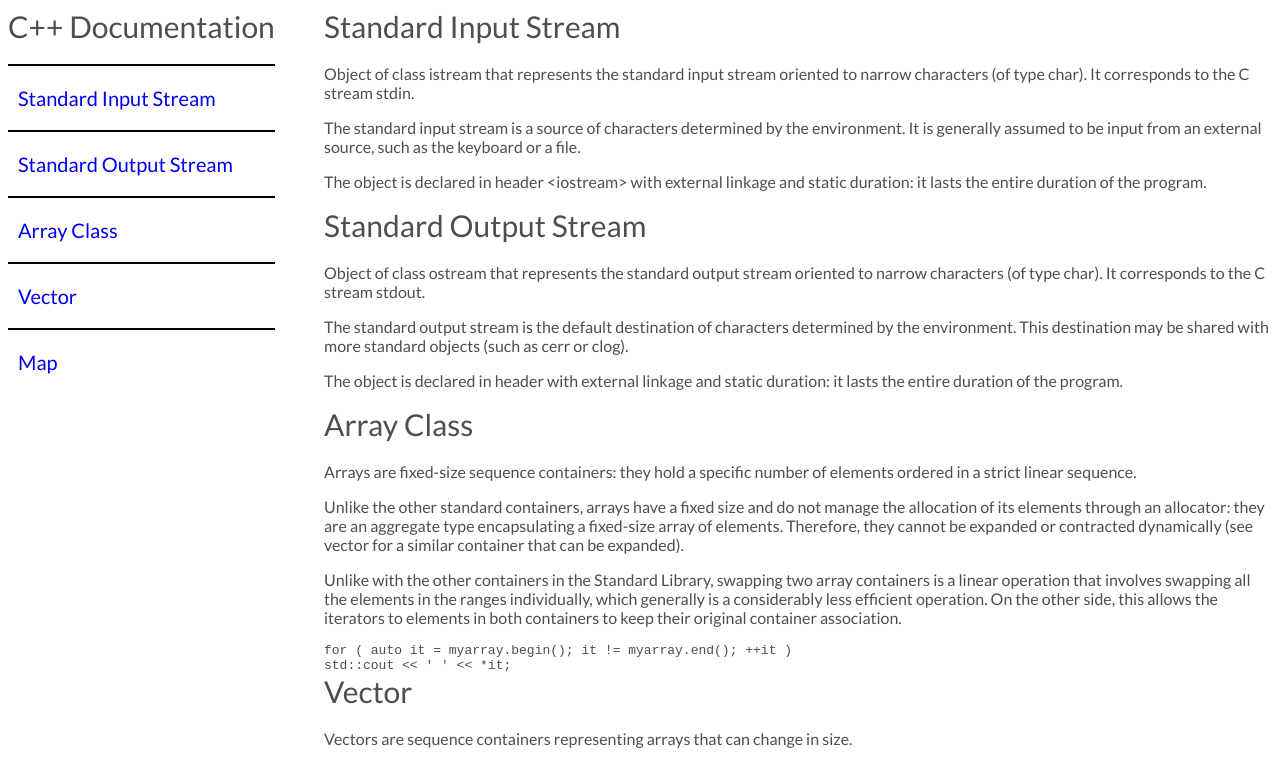
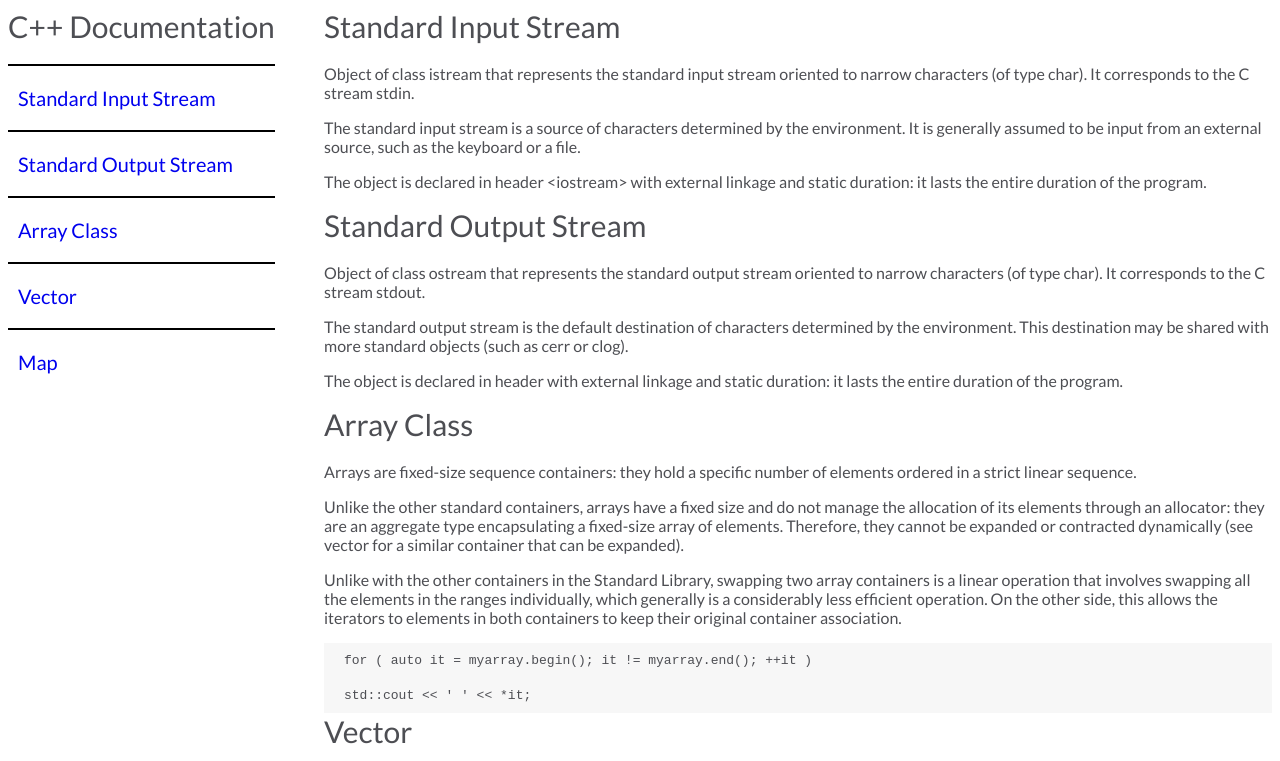
Before and after one commit to Ramanjs/documentation-page, a plain HTML site: page index.html in a window 1280 px wide. Shown: the top 761 px of the page. Drawn offline with Linux system fonts and the light colour scheme.

Commit message:
format code elements

```diff
--- a/style.css
+++ b/style.css
@@ -26,6 +26,8 @@ main {
 code {
 	display: block;
 	white-space: pre-wrap;
+	background-color: #f7f7f7;
+	padding: 10px 20px;
 }
 
 header {
```
